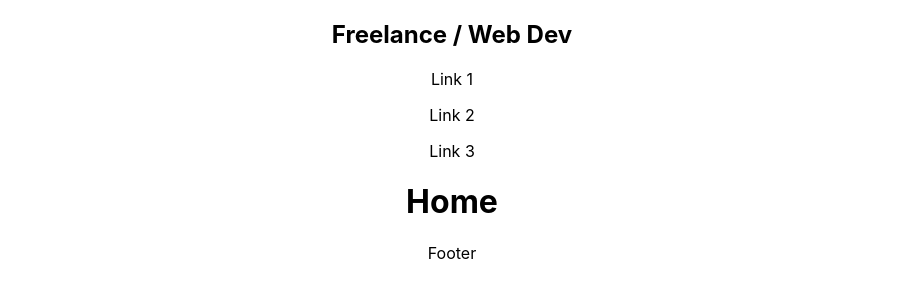
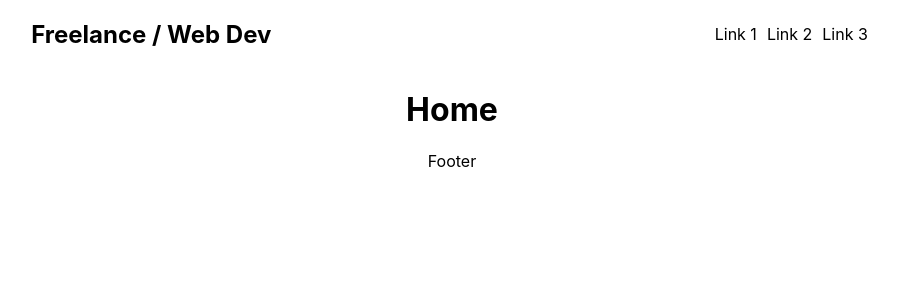
Before and after one commit to venoblin/freelance-webdev, a React (Create React App) app: page / in a window 1280 px wide. Shown: the top 300 px of the page, without its empty margins (188-1086 px from the left). Built offline with nearby package versions, Linux system fonts and the light colour scheme.

Commit message:
added styles

```diff
--- a/src/styles/NavBar.css
+++ b/src/styles/NavBar.css
@@ -1 +1,11 @@
-/*# sourceMappingURL=NavBar.css.map */
+.main-nav {
+  display: flex;
+  justify-content: space-around;
+}
+.main-nav .links {
+  display: flex;
+}
+.main-nav .links * {
+  cursor: pointer;
+  margin: auto 5px;
+}/*# sourceMappingURL=NavBar.css.map */
--- a/src/styles/NavBar.scss
+++ b/src/styles/NavBar.scss
@@ -0,0 +1,13 @@
+.main-nav {
+  display: flex;
+  justify-content: space-around;
+
+  .links {
+    display: flex;
+
+    * {
+      cursor: pointer;
+      margin: auto 5px;
+    }
+  }
+}
```
Also changed, not shown: 1 other file (tests, documents, lock files or other folders).
